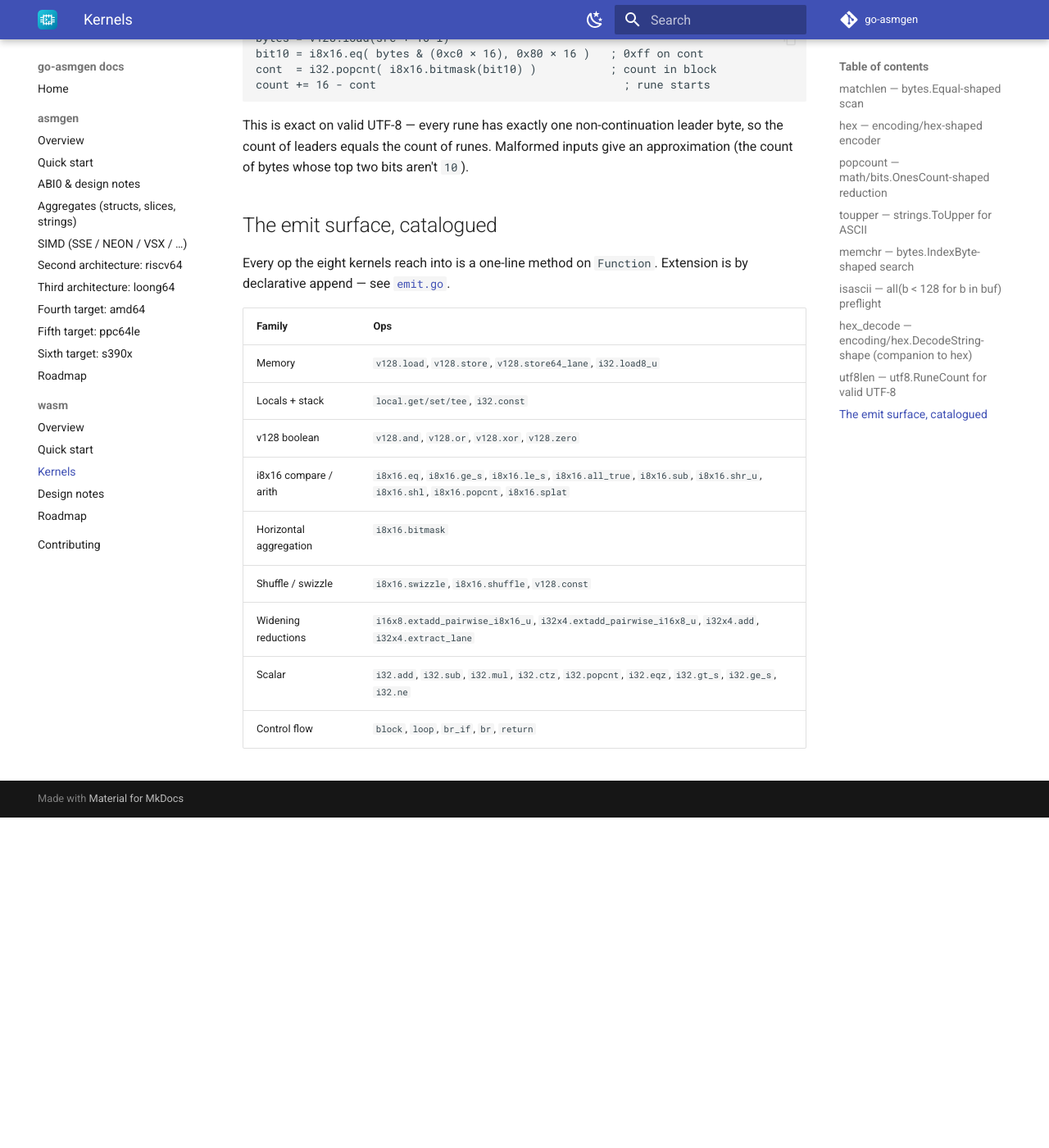
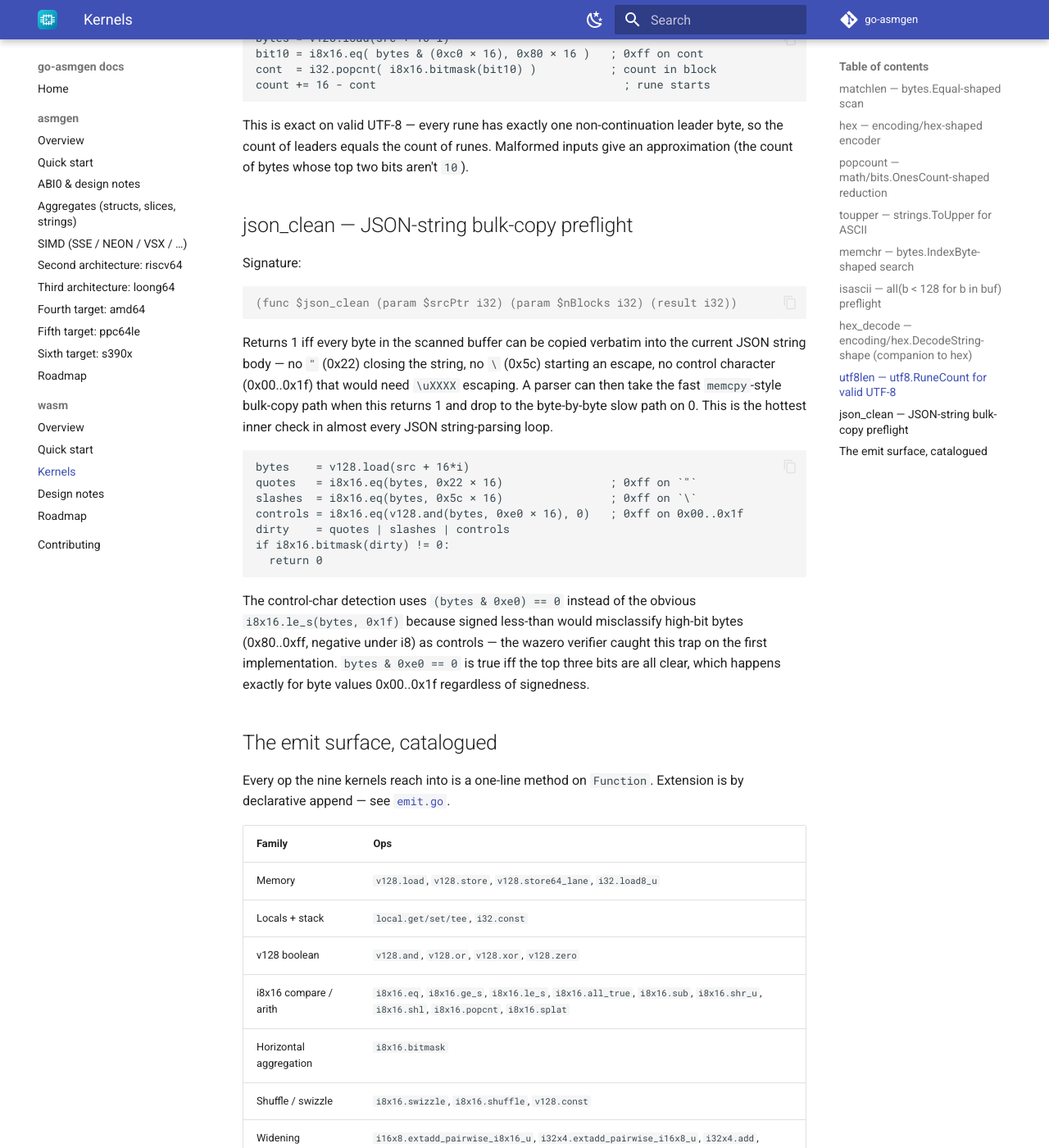
Before and after one commit to go-asmgen/docs, an MkDocs documentation site: the page built from docs/wasm/kernels.md, in a window 1280 px wide and 1400 px high, scrolled down 3598 px. Shown: the whole window at 82% size. Built offline with MkDocs 1.6.1 and Material for MkDocs 9.7.7, drawn with Linux system fonts in a browser that asks for light colours; the version menu is left out; before the commit the page ends 4595 px from its top, so only the background shows below that; some of the changed text lies outside the part shown.

Commit message:
docs/wasm: sync kernel catalogue to include json_clean (9th kernel)
Mirrors go-asmgen/wasm bcacec2 into the docs site: the overview page's
kernel table and the Kernels page both list json_clean — the JSON-string
bulk-copy preflight — with signature, algorithm sketch, and the wasm-SIMD
ops it exercises.

The Kernels page's json_clean section documents the "AND-with-0xe0 +
compare-to-zero" control-char detection idiom and explicitly notes the
signed-le_s trap the wazero verifier caught during initial development
(high-bit bytes were misclassified as controls because they read as
signed-negative i8). This is now a reusable teaching example for future
kernels doing byte-range classification on non-ASCII input.

Co-Authored-By: Claude Opus 4.8 <noreply@anthropic.com>

````diff
--- a/docs/wasm/index.md
+++ b/docs/wasm/index.md
@@ -38,7 +38,7 @@ A single package, `github.com/go-asmgen/wasm`, that exposes:
   swizzle, widening reductions (extadd_pairwise), and enough scalar plumbing
   for the surrounding control flow.
 
-Eight kernels, each with 100% statement coverage, a golden-file test, and
+Nine kernels, each with 100% statement coverage, a golden-file test, and
 a wazero end-to-end cross-check against a Go reference:
 
 | Kernel | Reference | Wasm-SIMD ops it showcases |
@@ -51,6 +51,7 @@ a wazero end-to-end cross-check against a Go reference:
 | `memchr` | `bytes.IndexByte` | `i8x16.splat`, `i8x16.bitmask`, `i32.ctz` |
 | `isascii` | ASCII-only preflight | `i8x16.bitmask` (MSB-of-lane as "is >= 128") |
 | `utf8len` | `utf8.RuneCount` (valid UTF-8) | `i8x16.bitmask` + scalar `i32.popcnt` reducer |
+| `json_clean` | JSON-string bulk-copy preflight | 2× `i8x16.eq` + `v128.and`/zero-eq (avoids signed-le_s trap) |
 
 ## What the module does not do
 
--- a/docs/wasm/kernels.md
+++ b/docs/wasm/kernels.md
@@ -1,6 +1,6 @@
 # wasm — Kernels
 
-The eight kernels that ship in the current main. Every one is a `go run`
+The nine kernels that ship in the current main. Every one is a `go run`
 command that prints WAT to stdout; every one has a golden-file test that
 pins the exact output byte-for-byte; every one has a wazero cross-check
 against a Go reference.
@@ -181,9 +181,42 @@ leader byte, so the count of leaders equals the count of runes. Malformed
 inputs give an approximation (the count of bytes whose top two bits aren't
 `10`).
 
+## json_clean — JSON-string bulk-copy preflight
+
+Signature:
+
+```lisp
+(func $json_clean (param $srcPtr i32) (param $nBlocks i32) (result i32))
+```
+
+Returns 1 iff every byte in the scanned buffer can be copied verbatim
+into the current JSON string body — no `"` (0x22) closing the string,
+no `\` (0x5c) starting an escape, no control character (0x00..0x1f)
+that would need `\uXXXX` escaping. A parser can then take the fast
+`memcpy`-style bulk-copy path when this returns 1 and drop to the
+byte-by-byte slow path on 0. This is the hottest inner check in almost
+every JSON string-parsing loop.
+
+```text
+bytes    = v128.load(src + 16*i)
+quotes   = i8x16.eq(bytes, 0x22 × 16)                ; 0xff on `"`
+slashes  = i8x16.eq(bytes, 0x5c × 16)                ; 0xff on `\`
+controls = i8x16.eq(v128.and(bytes, 0xe0 × 16), 0)   ; 0xff on 0x00..0x1f
+dirty    = quotes | slashes | controls
+if i8x16.bitmask(dirty) != 0:
+  return 0
+```
+
+The control-char detection uses `(bytes & 0xe0) == 0` instead of the
+obvious `i8x16.le_s(bytes, 0x1f)` because signed less-than would
+misclassify high-bit bytes (0x80..0xff, negative under i8) as controls
+— the wazero verifier caught this trap on the first implementation.
+`bytes & 0xe0 == 0` is true iff the top three bits are all clear, which
+happens exactly for byte values 0x00..0x1f regardless of signedness.
+
 ## The emit surface, catalogued
 
-Every op the eight kernels reach into is a one-line method on `Function`.
+Every op the nine kernels reach into is a one-line method on `Function`.
 Extension is by declarative append — see
 [`emit.go`](https://github.com/go-asmgen/wasm/blob/main/emit.go).
 
````
